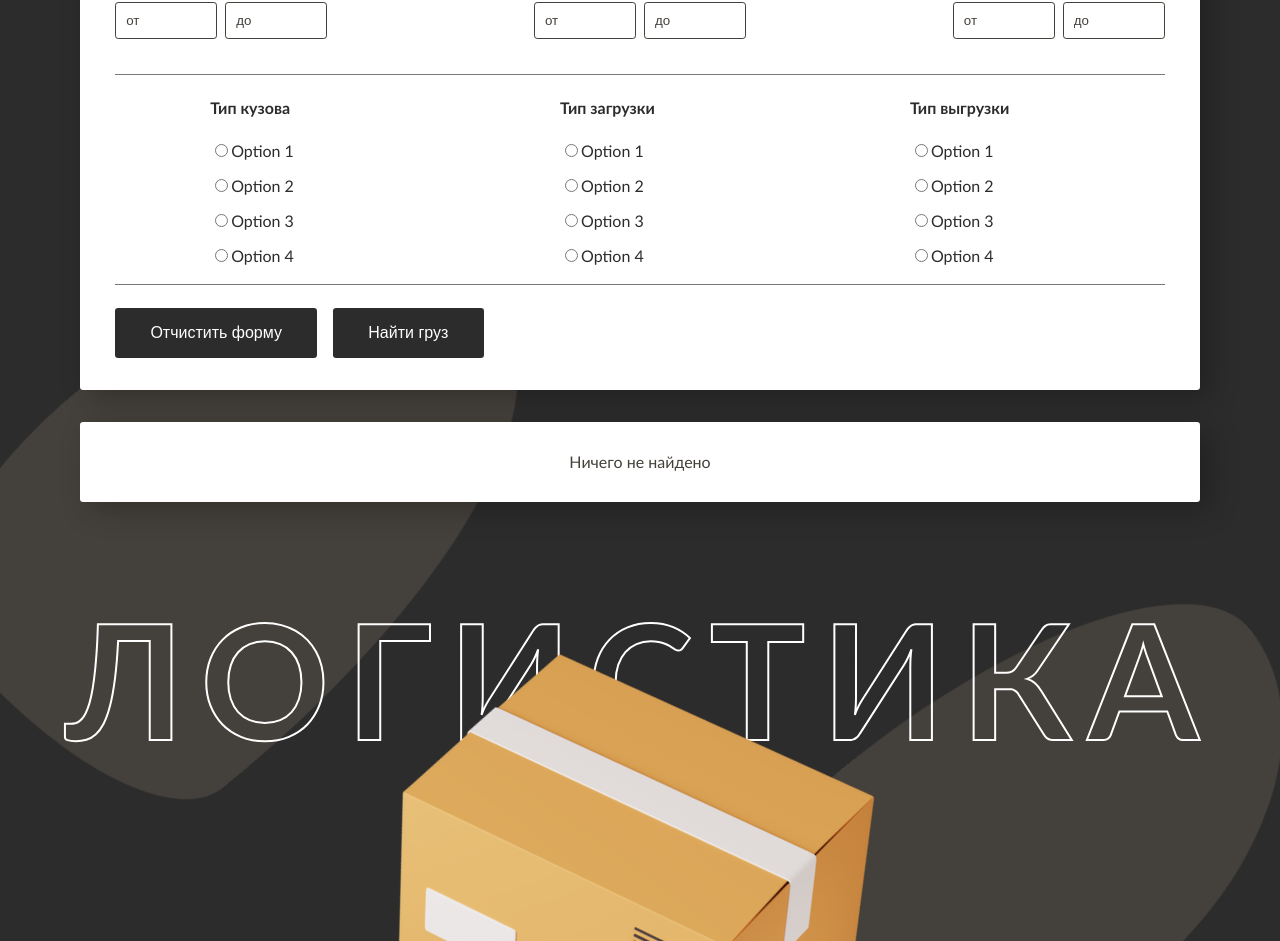
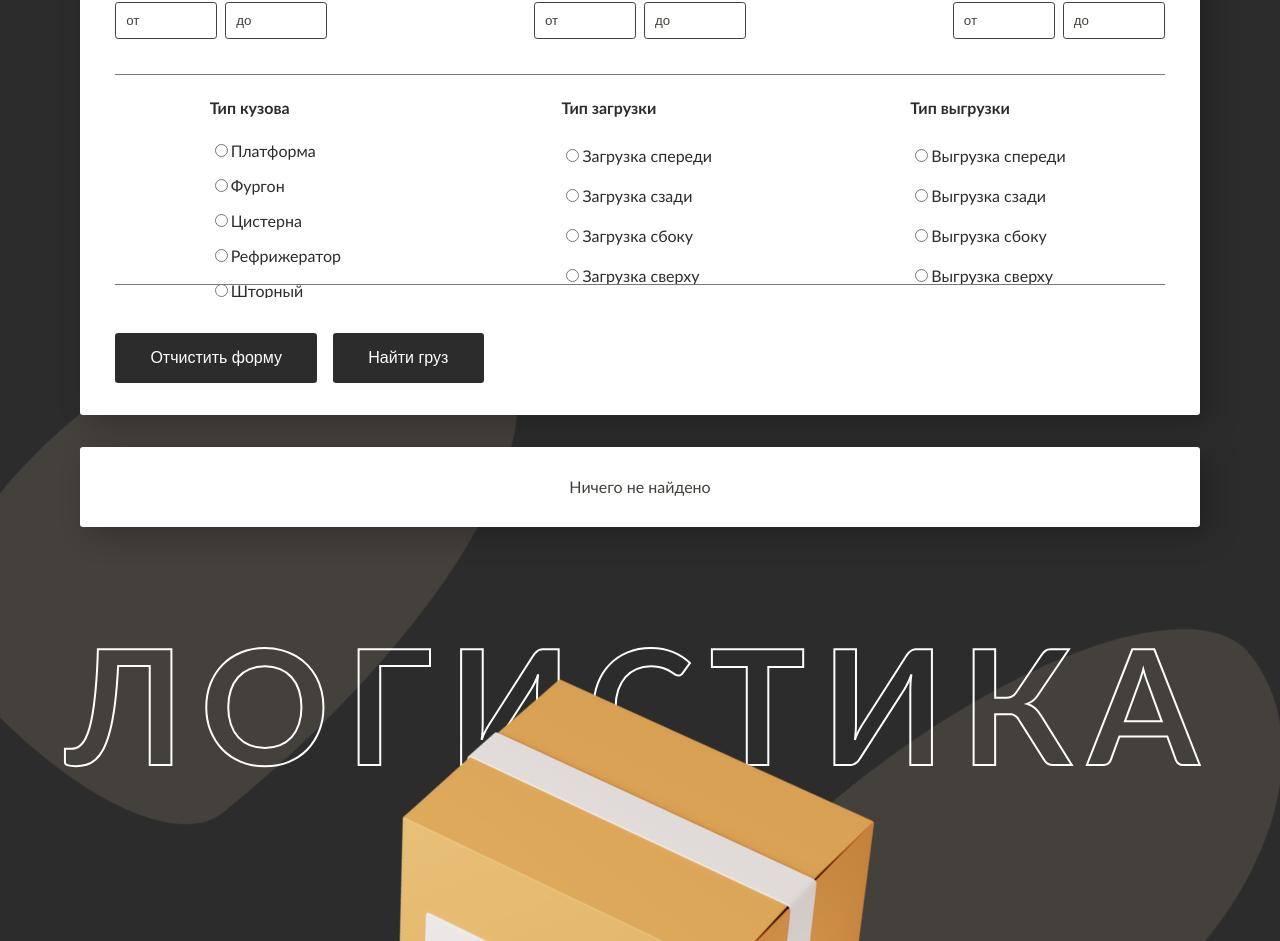
Before and after one commit to Arbitr-Tech/CargoWay__front, a React (Create React App) app in the folder cargo-way/: page / in a window 1280 px wide. Shown: the part 1061-2002 px from the top of the page. Built offline with nearby package versions, Linux system fonts and the light colour scheme; no server answers.

Commit message:
#44201236. Добавила списки типов

```diff
--- a/cargo-way/src/components/forms/AutoForm.jsx
+++ b/cargo-way/src/components/forms/AutoForm.jsx
@@ -5,16 +5,32 @@ import { useMask } from "@react-input/mask";
 
 const AutoForm = ({ isLoadingData, data, onChange, autoEmbeddedTrailer, autoAdditionalTrailer, onNestedChange, onClickButtonEmbeddedTrailer, onClickButtonAdditionalTrailer, onLoadImage, onChangeImage, typePage, listDrivers, listTrailers, onDeleteFile }) => {
     const bodyType = [
-        { id: 1, name: "Option 1" },
-        { id: 2, name: "Option 2" },
-        { id: 3, name: "Option 3" },
-        { id: 4, name: "Option 4" },
-        { id: 24, name: "Option 5" },
-        { id: 36, name: "Option 6" },
-        { id: 47, name: "Option 7" },
-        { id: 21, name: "Option 8" },
-        { id: 34, name: "Option 9" },
-        { id: 45, name: "Option 10" },
+        { id: 1, name: 'Платформа' },
+        { id: 2, name: 'Фургон' },
+        { id: 3, name: 'Цистерна' },
+        { id: 4, name: 'Рефрижератор' },
+        { id: 5, name: 'Шторный' },
+        { id: 6, name: 'Самосвал' },
+        { id: 7, name: 'Контейнеровоз' },
+        { id: 8, name: 'Низкорамный трал' },
+        { id: 9, name: 'Танк-контейнер' },
+        { id: 10, name: 'Зерновоз' },
+        { id: 11, name: 'Изотермический' },
+        { id: 12, name: 'Навалочные грузы' },
+    ];
+
+    const loadingType = [
+        { id: 1, name: 'Загрузка спереди' },
+        { id: 2, name: 'Загрузка сзади' },
+        { id: 3, name: 'Загрузка сбоку' },
+        { id: 4, name: 'Загрузка сверху' },
+    ];
+
+    const unloadingType = [
+        { id: 1, name: 'Выгрузка спереди' },
+        { id: 2, name: 'Выгрузка сзади' },
+        { id: 3, name: 'Выгрузка сбоку' },
+        { id: 4, name: 'Выгрузка сверху' },
     ];
 
     const [uploadedImages, setUploadedImages] = useState([]);
@@ -300,7 +316,7 @@ const AutoForm = ({ isLoadingData, data, onChange, autoEmbeddedTrailer, autoAddi
                         <label className="autoForm__label">
                             <span className="autoForm__label-text">Тип загрузки</span>
                             <div className="autoForm__input-group">
-                                {bodyType.map((option) => (
+                                {loadingType.map((option) => (
                                     <label key={`load-${option.id}`} className="radiobox-label">
                                         <input
                                             type="radio"
@@ -323,7 +339,7 @@ const AutoForm = ({ isLoadingData, data, onChange, autoEmbeddedTrailer, autoAddi
                         <label className="autoForm__label">
                             <span className="autoForm__label-text">Тип выгрузки</span>
                             <div className="autoForm__input-group">
-                                {bodyType.map((option) => (
+                                {unloadingType.map((option) => (
                                     <label key={`unload-${option.id}`} className="radiobox-label">
                                         <input
                                             type="radio"
--- a/cargo-way/src/components/forms/CargoForm.jsx
+++ b/cargo-way/src/components/forms/CargoForm.jsx
@@ -4,17 +4,33 @@ import React from "react";
 
 const CargoForm = ({ data, onChange, onNestedChange, onChangeImage, onLoadImage, typePage, isLoadingData, onDeleteFile }) => {
 
-    const bodyType = [
-        { id: 1, name: "Option 1" },
-        { id: 2, name: "Option 2" },
-        { id: 3, name: "Option 3" },
-        { id: 4, name: "Option 4" },
-        { id: 25, name: "Option 5" },
-        { id: 35, name: "Option 6" },
-        { id: 43, name: "Option 7" },
-        { id: 27, name: "Option 8" },
-        { id: 32, name: "Option 9" },
-        { id: 49, name: "Option 10" },
+        const bodyType = [
+        { id: 1, name: 'Платформа' },
+        { id: 2, name: 'Фургон' },
+        { id: 3, name: 'Цистерна' },
+        { id: 4, name: 'Рефрижератор' },
+        { id: 5, name: 'Шторный' },
+        { id: 6, name: 'Самосвал' },
+        { id: 7, name: 'Контейнеровоз' },
+        { id: 8, name: 'Низкорамный трал' },
+        { id: 9, name: 'Танк-контейнер' },
+        { id: 10, name: 'Зерновоз' },
+        { id: 11, name: 'Изотермический' },
+        { id: 12, name: 'Навалочные грузы' },
+    ];
+
+    const loadingType = [
+        { id: 1, name: 'Загрузка спереди' },
+        { id: 2, name: 'Загрузка сзади' },
+        { id: 3, name: 'Загрузка сбоку' },
+        { id: 4, name: 'Загрузка сверху' },
+    ];
+
+    const unloadingType = [
+        { id: 1, name: 'Выгрузка спереди' },
+        { id: 2, name: 'Выгрузка сзади' },
+        { id: 3, name: 'Выгрузка сбоку' },
+        { id: 4, name: 'Выгрузка сверху' },
     ];
 
     const [uploadedImages, setUploadedImages] = useState([]);
@@ -213,7 +229,7 @@ const CargoForm = ({ data, onChange, onNestedChange, onChangeImage, onLoadImage,
                 <label className="cargoForm__label">
                     <span className="cargoForm__label-text">Тип загрузки</span>
                     <div className="cargoForm__input-group">
-                        {bodyType.map((option) => (
+                        {loadingType.map((option) => (
                             <label key={option.id} className="cargoForm__radiobox-label">
                                 <input className="cargoForm__radiobox"
                                     type="radio"
@@ -230,7 +246,7 @@ const CargoForm = ({ data, onChange, onNestedChange, onChangeImage, onLoadImage,
                 <label className="cargoForm__label">
                     <span className="cargoForm__label-text">Тип выгрузки</span>
                     <div className="cargoForm__input-group">
-                        {bodyType.map((option) => (
+                        {unloadingType.map((option) => (
                             <label key={option.id} className="cargoForm__radiobox-label">
                                 <input className="cargoForm__radiobox"
                                     type="radio"
--- a/cargo-way/src/components/forms/SearchForm.jsx
+++ b/cargo-way/src/components/forms/SearchForm.jsx
@@ -2,23 +2,33 @@ import React from "react";
 
 const SearchForm = ({ data, onChange, onNestedChange, onReset, onSearch }) => {
 
-    const bodyType = [
-        { id: 1, name: "Option 1" },
-        { id: 2, name: "Option 2" },
-        { id: 3, name: "Option 3" },
-        { id: 4, name: "Option 4" },
+        const bodyType = [
+        { id: 1, name: 'Платформа' },
+        { id: 2, name: 'Фургон' },
+        { id: 3, name: 'Цистерна' },
+        { id: 4, name: 'Рефрижератор' },
+        { id: 5, name: 'Шторный' },
+        { id: 6, name: 'Самосвал' },
+        { id: 7, name: 'Контейнеровоз' },
+        { id: 8, name: 'Низкорамный трал' },
+        { id: 9, name: 'Танк-контейнер' },
+        { id: 10, name: 'Зерновоз' },
+        { id: 11, name: 'Изотермический' },
+        { id: 12, name: 'Навалочные грузы' },
     ];
-    const unloadType = [
-        { id: 1, name: "Option 1" },
-        { id: 2, name: "Option 2" },
-        { id: 3, name: "Option 3" },
-        { id: 4, name: "Option 4" },
+
+    const loadingType = [
+        { id: 1, name: 'Загрузка спереди' },
+        { id: 2, name: 'Загрузка сзади' },
+        { id: 3, name: 'Загрузка сбоку' },
+        { id: 4, name: 'Загрузка сверху' },
     ];
-    const loadType = [
-        { id: 1, name: "Option 1" },
-        { id: 2, name: "Option 2" },
-        { id: 3, name: "Option 3" },
-        { id: 4, name: "Option 4" },
+
+    const unloadingType = [
+        { id: 1, name: 'Выгрузка спереди' },
+        { id: 2, name: 'Выгрузка сзади' },
+        { id: 3, name: 'Выгрузка сбоку' },
+        { id: 4, name: 'Выгрузка сверху' },
     ];
 
     return (
@@ -200,7 +210,7 @@ const SearchForm = ({ data, onChange, onNestedChange, onReset, onSearch }) => {
                 </div>
                 <div className="search__choice-box">
                     <span>Тип загрузки</span>
-                    {loadType.map((option) => (
+                    {loadingType.map((option) => (
                         <label key={option.id} className="serch__choice-label">
                             <input className="serch__choice-input"
                                 type="radio"
@@ -215,7 +225,7 @@ const SearchForm = ({ data, onChange, onNestedChange, onReset, onSearch }) => {
                 </div>
                 <div className="search__choice-box">
                     <span>Тип выгрузки</span>
-                    {unloadType.map((option) => (
+                    {unloadingType.map((option) => (
                         <label key={option.id} className="serch__choice-label">
                             <input className="serch__choice-input"
                                 type="radio"
--- a/cargo-way/src/components/forms/TrailerForm.jsx
+++ b/cargo-way/src/components/forms/TrailerForm.jsx
@@ -4,17 +4,33 @@ import { useEffect, useState } from "react";
 
 const TrailerForm = ({ data, onChange, onLoadImage, onDeleteFile, onChangeImage, typePage, isLoadingData }) => {
 
-    const bodyType = [
-        { id: 1, name: "Option 1" },
-        { id: 2, name: "Option 2" },
-        { id: 3, name: "Option 3" },
-        { id: 4, name: "Option 4" },
-        { id: 24, name: "Option 5" },
-        { id: 36, name: "Option 6" },
-        { id: 47, name: "Option 7" },
-        { id: 21, name: "Option 8" },
-        { id: 34, name: "Option 9" },
-        { id: 45, name: "Option 10" },
+        const bodyType = [
+        { id: 1, name: 'Платформа' },
+        { id: 2, name: 'Фургон' },
+        { id: 3, name: 'Цистерна' },
+        { id: 4, name: 'Рефрижератор' },
+        { id: 5, name: 'Шторный' },
+        { id: 6, name: 'Самосвал' },
+        { id: 7, name: 'Контейнеровоз' },
+        { id: 8, name: 'Низкорамный трал' },
+        { id: 9, name: 'Танк-контейнер' },
+        { id: 10, name: 'Зерновоз' },
+        { id: 11, name: 'Изотермический' },
+        { id: 12, name: 'Навалочные грузы' },
+    ];
+
+    const loadingType = [
+        { id: 1, name: 'Загрузка спереди' },
+        { id: 2, name: 'Загрузка сзади' },
+        { id: 3, name: 'Загрузка сбоку' },
+        { id: 4, name: 'Загрузка сверху' },
+    ];
+
+    const unloadingType = [
+        { id: 1, name: 'Выгрузка спереди' },
+        { id: 2, name: 'Выгрузка сзади' },
+        { id: 3, name: 'Выгрузка сбоку' },
+        { id: 4, name: 'Выгрузка сверху' },
     ];
 
     const inputTrailerNumberMask = useMask({
@@ -142,7 +158,7 @@ const TrailerForm = ({ data, onChange, onLoadImage, onDeleteFile, onChangeImage,
                     <label className="trailerForm__label">
                         <span className="trailerForm__label-text">Тип загрузки</span>
                         <div className="trailerForm__input-group">
-                            {bodyType.map((option) => (
+                            {loadingType.map((option) => (
                                 <label key={option.id} className="trailerForm__radiobox-label">
                                     <input className="trailerForm__radiobox"
                                         type="radio"
@@ -159,7 +175,7 @@ const TrailerForm = ({ data, onChange, onLoadImage, onDeleteFile, onChangeImage,
                     <label className="trailerForm__label">
                         <span className="trailerForm__label-text">Тип выгрузки</span>
                         <div className="trailerForm__input-group">
-                            {bodyType.map((option) => (
+                            {unloadingType.map((option) => (
                                 <label key={option.id} className="trailerForm__radiobox-label">
                                     <input className="trailerForm__radiobox"
                                         type="radio"
```
